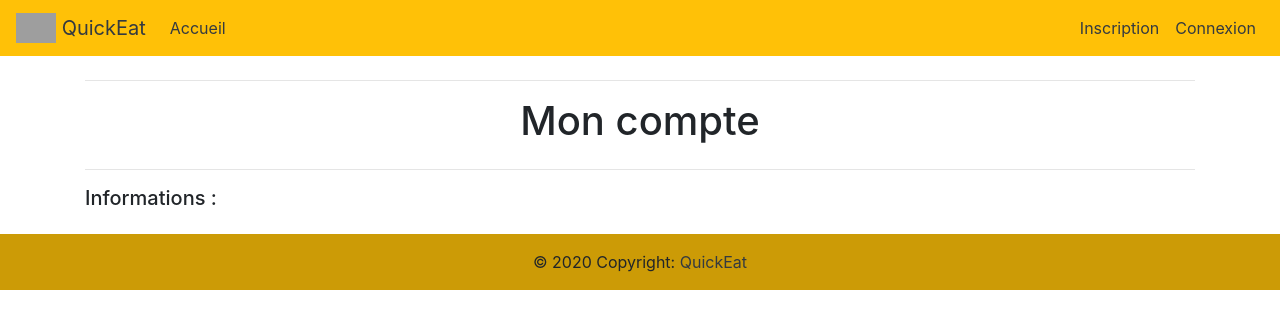
After one commit to Chapsros/Quickeat, a Symfony app: template templates/account/account.html.twig in a window 1280 px wide. The commit adds this page. Shown: the top 329 px of the page. Run offline with Twig, Linux system fonts and the light colour scheme; the template is opened without the code that fills it, so the values that code supplies are empty; some libraries are stand-ins or nearby versions; grey boxes are pictures that could not be loaded.

Commit message:
Page compte create

```diff
--- a/src/DataFixtures/AppFixtures.php
+++ b/src/DataFixtures/AppFixtures.php
@@ -15,8 +15,8 @@ class AppFixtures extends Fixture
 
         $user = new User();
 
-        $user->setEmail('admin@admin.com')
-        ->setPassword('admin')
+        $user->setEmail('admin@admin.fr')
+        ->setPassword('a')
             ->setRoles(["ROLE_ADMIN"])
             ->setName('admin')
             ->setFirstname('admin')
--- /dev/null
+++ b/templates/account/account.html.twig
@@ -0,0 +1,14 @@
+{% extends 'base.html.twig' %}
+
+{% block title %}Mon compte | QuickEat{% endblock %}
+
+{% block body %}
+<div class="container mt-4 mb-4">
+    <hr>
+    <div class="d-flex justify-content-center">
+    <h1>Mon compte</h1>
+    </div>
+    <hr>
+    <h5>Informations :</h5>
+</div>
+{% endblock %}
--- a/templates/nav.html.twig
+++ b/templates/nav.html.twig
@@ -11,10 +11,18 @@
         </ul>
         <!-- Right -->
         <ul class="navbar-nav ml-auto">
-
             {% if app.user %}
                 <li class="nav-item">
-                    <a class="nav-link text-dark">Bonjour</a>
+                    <a class="nav-link text-dark">Bonjour {{ app.User.firstname }}</a>
+                </li>
+                <li class="nav-item">
+                    <a class="nav-link text-dark">|</a>
+                </li>
+                <li class="nav-item">
+                    <a class="nav-link text-dark" href="{{ path('account') }}">Mon compte</a>
+                </li>
+                <li class="nav-item">
+                    <a class="nav-link text-dark" href="{{ path('app_logout') }}">Déconnexion</a>
                 </li>
             {% endif %}
             {% if not app.user %}
@@ -25,10 +33,5 @@
                 <a class="nav-link text-dark" href="{{ path('app_login') }}">Connexion</a>
             </li>
             {% endif %}
-            {% if app.user %}
-                <li class="nav-item">
-                    <a class="nav-link text-dark" href="{{ path('app_logout') }}">Déconnexion</a>
-                </li>
-            {% endif %}
         </ul>
 </nav>
```
Also changed, not shown: src/Controller/AccountController.php (added, +20 -0 lines).
